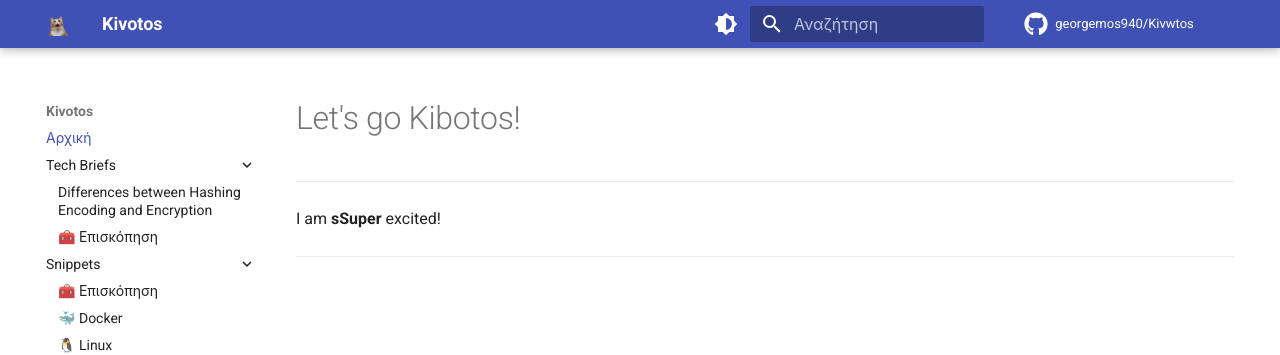
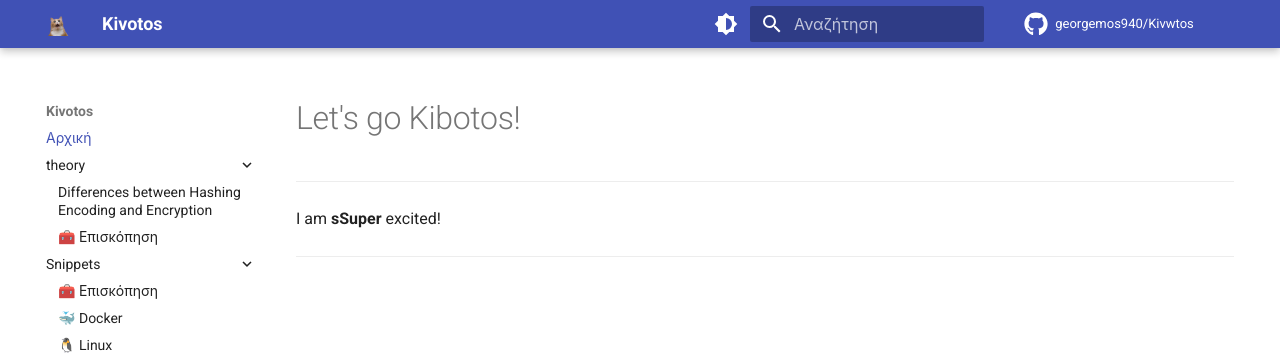
Before and after one commit to georgemos940/Kivwtos, an MkDocs documentation site: the page built from docs/index.md, in a window 1280 px wide. Shown: the top 355 px of the page. Built offline with MkDocs 1.6.1 and Material for MkDocs 9.7.7, drawn with Linux system fonts in a browser that asks for light colours; comment, search, counter and statistics services are not loaded.

Commit message:
Update mkdocs.yml

```diff
--- a/mkdocs.yml
+++ b/mkdocs.yml
@@ -40,8 +40,8 @@ theme:
 
 nav:
   - Αρχική: index.md
-  - Tech Briefs:
-      - "Differences between Hashing Encoding and Encryption": docs/theory/read1.md
+  - theory:
+      - "Differences between Hashing Encoding and Encryption": theory/read1.md
       - "🧰 Επισκόπηση": snippets/index.md
   - Snippets:
       - "🧰 Επισκόπηση": snippets/index.md
```
